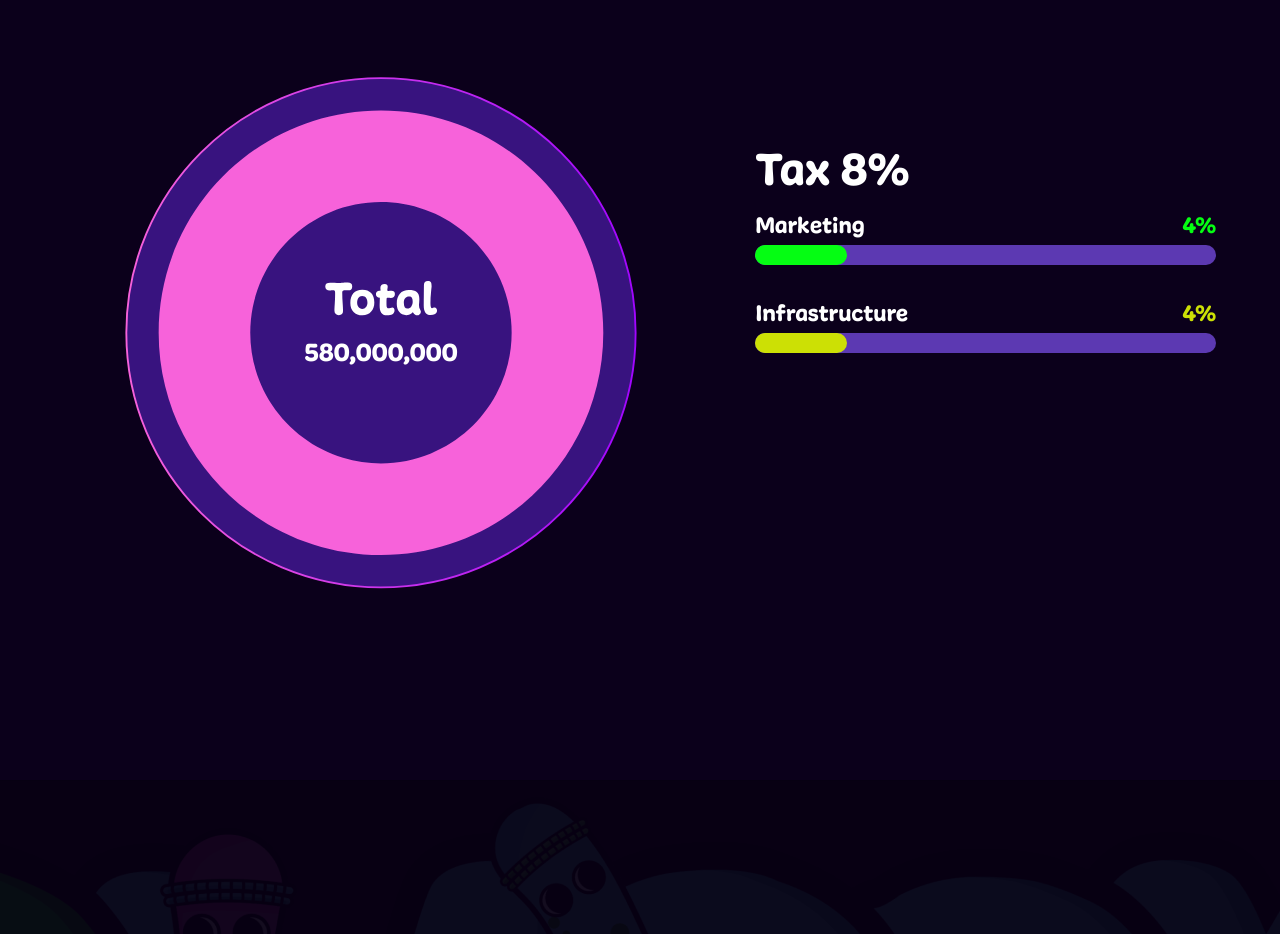
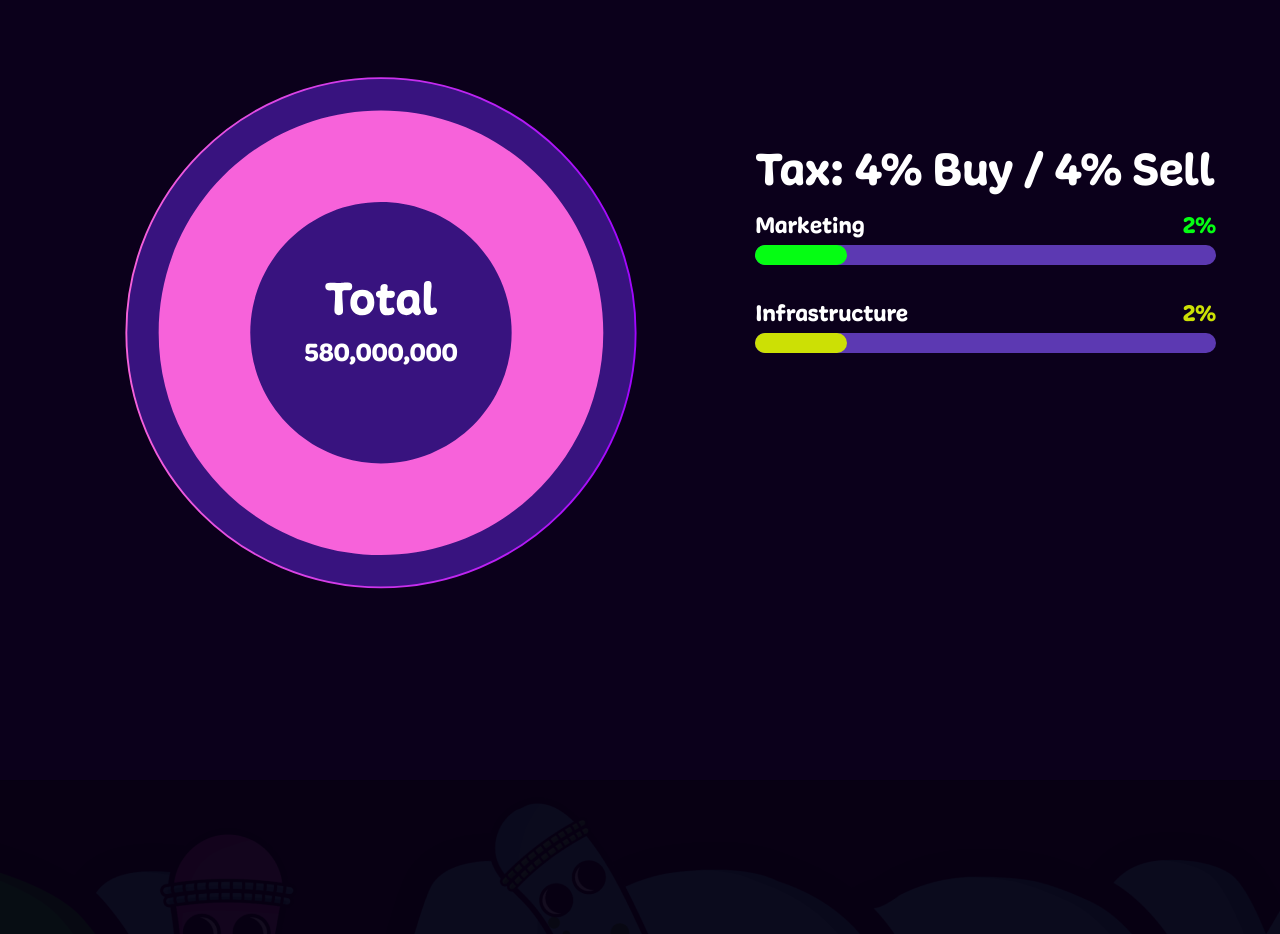
Before and after one commit to jadorks/didactic-carnival, a React (Create React App) app: page / in a window 1280 px wide. Shown: the part 3300-4234 px from the top of the page. Built offline with nearby package versions, Linux system fonts and the light colour scheme.

Commit message:
Update tax information

```diff
--- a/src/components/home/what-is-shonen/index.tsx
+++ b/src/components/home/what-is-shonen/index.tsx
@@ -7,13 +7,13 @@
   const taxes = [
     {
       title: "Marketing",
-      value: "4",
+      value: "2",
       percent: 0.2,
       pillColour: "#05FD13",
     },
     {
       title: "Infrastructure",
-      value: "4",
+      value: "2",
       percent: 0.2,
       pillColour: "#CCE005",
     }
@@ -37,7 +37,7 @@
           </div>
         </div>
         <div className={styles.content__left}>
-          <h3 className="font-freude-reg freude-48">Tax 8%</h3>
+          <h3 className="font-freude-reg freude-48">Tax: 4% Buy / 4% Sell</h3>
           <div className="flex flex-col gap-8">
             {taxes.map((item, index) => (
               <ProgressBar
```
